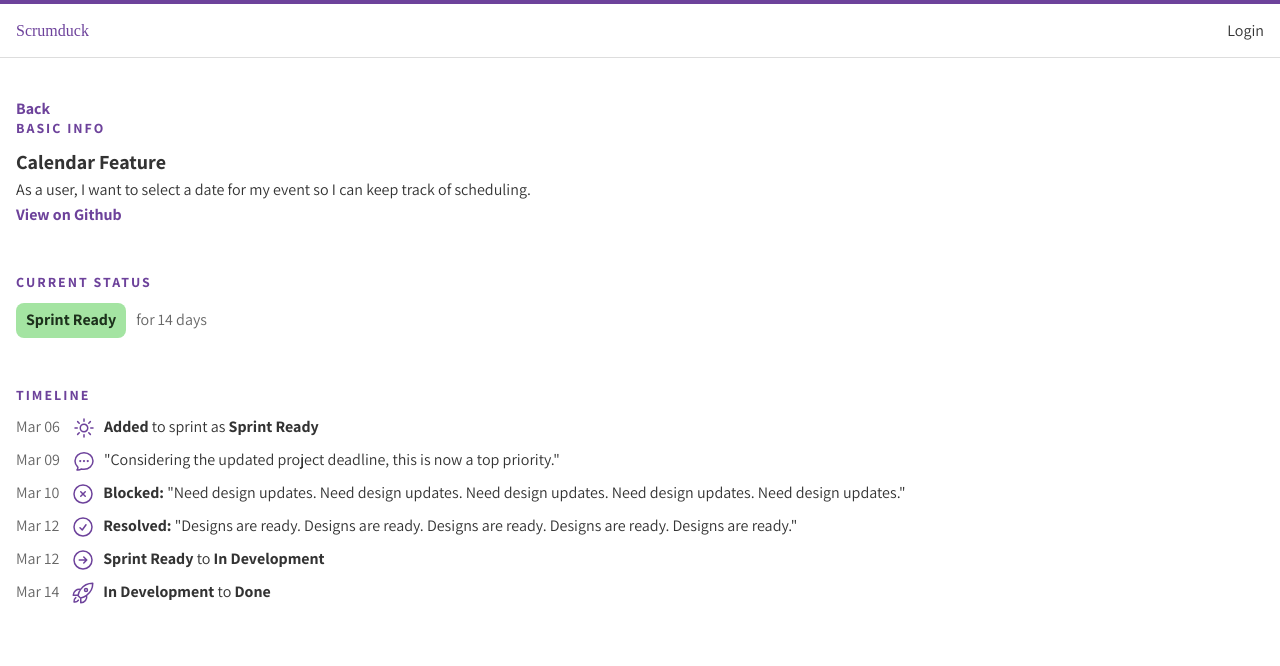
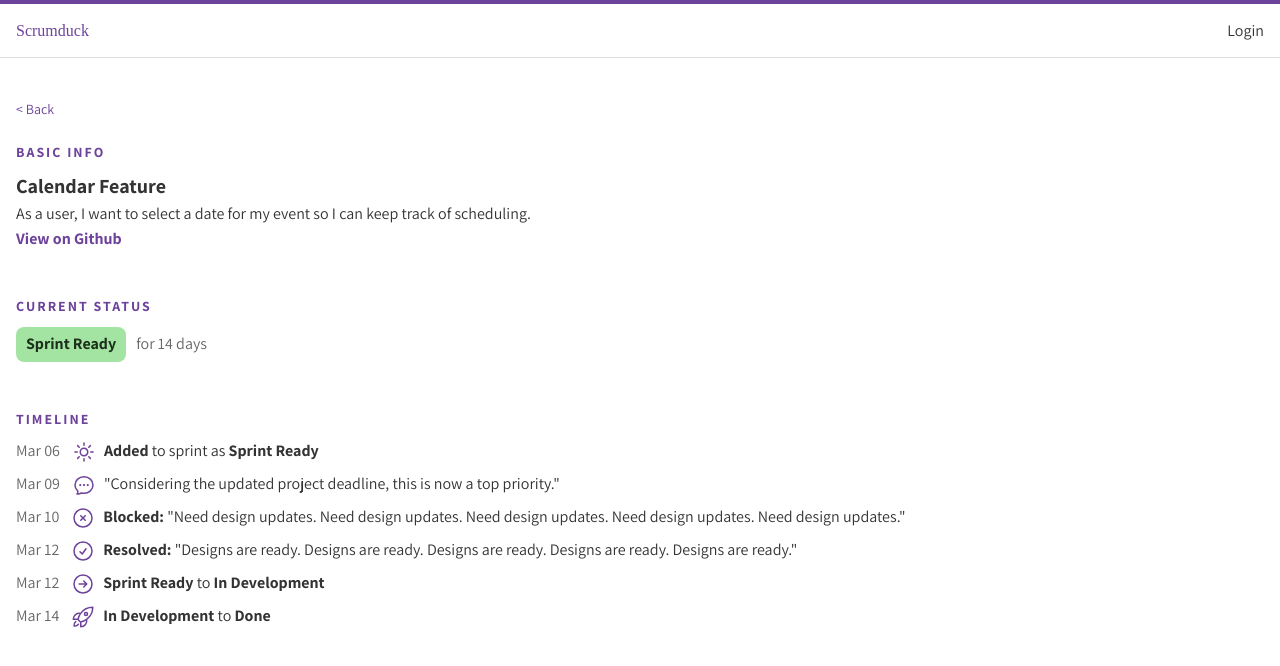
Before and after one commit to apethoud/scrumduck, a React (Create React App) app in the folder client/: page /app/story/1 in a window 1280 px wide. Shown: the top 666 px of the page. Built offline with nearby package versions, Linux system fonts and the light colour scheme; a web font is replaced by a local one.

Commit message:
feat(StoryView): add back button

```diff
--- /dev/null
+++ b/client/src/components/common/BackLink.tsx
@@ -0,0 +1,10 @@
+import { BackLink as StyledBackLink } from "../styledComponents/common";
+
+export default function BackLink({ to }) {
+
+  return (
+    <div style={{ marginBottom: 24 }}>
+      <StyledBackLink to={to}>&lt; Back</StyledBackLink>
+    </div>
+  )
+}
--- a/client/src/components/styledComponents/common.ts
+++ b/client/src/components/styledComponents/common.ts
@@ -99,6 +99,11 @@ export const Link = styled(BasicLink)`
   text-decoration: none;
 `
 
+export const BackLink = styled(Link)`
+  font-size: 14px;
+  font-weight: inherit;
+`
+
 // Form Elements
 
 export const Label = styled.label`
--- a/client/src/routes/StoryView.tsx
+++ b/client/src/routes/StoryView.tsx
@@ -5,6 +5,7 @@ import PageSection from "../components/common/PageSection";
 import { Link, SecondaryHeader, Text } from "../components/styledComponents/common";
 import StatusRow from "../components/StatusRow";
 import StoryTimeline from "../components/StoryTimeline";
+import BackLink from "../components/common/BackLink";
 
 export default function StoryView() {
   const [ story, setStory ] = useState(null);
@@ -21,7 +22,7 @@ export default function StoryView() {
     <div>
       {story ? (
         <>
-          <Link to="..">Back</Link>
+          <BackLink to="/app/sprint/1" />
           <PageSection title="Basic Info">
             <SecondaryHeader style={{ marginBottom: 4 }}>{story.title}</SecondaryHeader>
             <Text style={{ marginBottom: 4 }}>{story.storyText}</Text>
```
